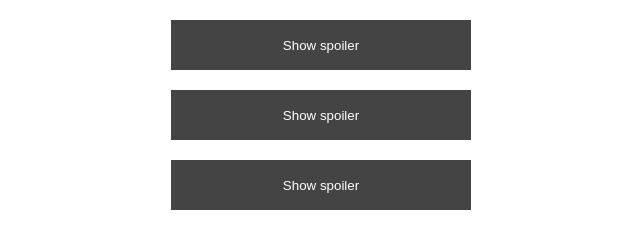
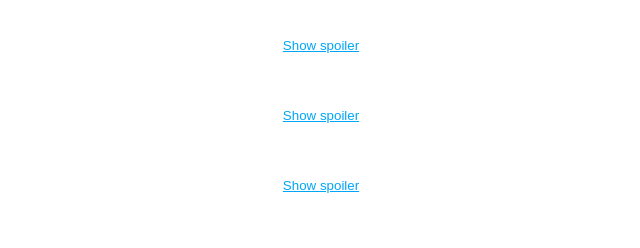
Before and after one commit to clementgalidie/toggle-spoiler, a plain HTML site: page index.html in a window 1280 px wide. Shown: the whole page, without its empty margins (319-959 px from the left). Drawn offline with Linux system fonts and the light colour scheme.

Commit message:
Toggle visibility

```diff
--- a/assets/css/styles.css
+++ b/assets/css/styles.css
@@ -17,21 +17,21 @@ p {margin: 0;}
 }
 
 .spoiler-button {
-  width: inherit;
-  min-height: inherit;
-  display: none;
   padding: 0;
   border: none;
-  color: #fff;
+  color: #01a6f6;
   text-align: center;
-  background: #444;
+  text-decoration: underline;
+  background: none;
 }
 
-.spoiler-button--show {
-  display: block;
-  position: absolute;
-  right: 0;
-  left: 0;
+.spoiler-button:hover {
+	cursor: pointer;
+	text-decoration: none;
 }
 
-.spoiler-button:hover {cursor: pointer;}
+.spoiler-button:focus {text-decoration: none;}
+
+.spoiler-content {display: none;}
+
+.spoiler-content-show {display: block;}
--- a/assets/js/spoiler.js
+++ b/assets/js/spoiler.js
@@ -4,7 +4,7 @@
 	// Function to show the spoiler.
 	var toggleSpoilerVisibility = function (element) {
 	  element.addEventListener("click", function () {
-	    this.classList.remove("spoiler-button--show");
+	    this.nextElementSibling.classList.toggle("spoiler-content-show");
 	  });
 	}
 
--- a/index.html
+++ b/index.html
@@ -8,15 +8,15 @@
 <body>
 	<div class="page">
 		<div class="spoiler">
-			<button type="button" class="spoiler-button spoiler-button--show">Show spoiler</button>
+			<button type="button" class="spoiler-button">Show spoiler</button>
 			<p class="spoiler-content">This is the spoiler!</p>
 		</div>
 		<div class="spoiler">
-			<button type="button" class="spoiler-button spoiler-button--show">Show spoiler</button>
+			<button type="button" class="spoiler-button">Show spoiler</button>
 			<p class="spoiler-content">This is the spoiler!</p>
 		</div>
 		<div class="spoiler">
-			<button type="button" class="spoiler-button spoiler-button--show">Show spoiler</button>
+			<button type="button" class="spoiler-button">Show spoiler</button>
 			<p class="spoiler-content">This is the spoiler!</p>
 		</div>
 	</div>
```
